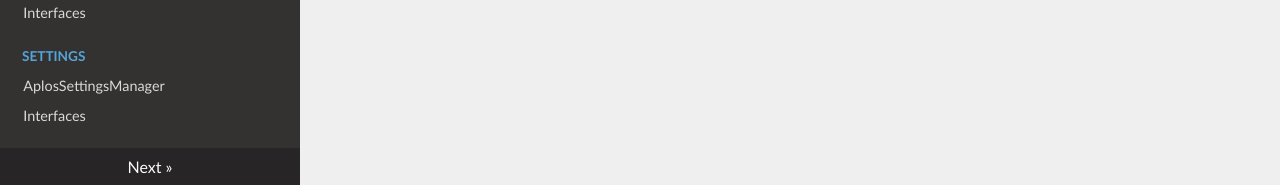
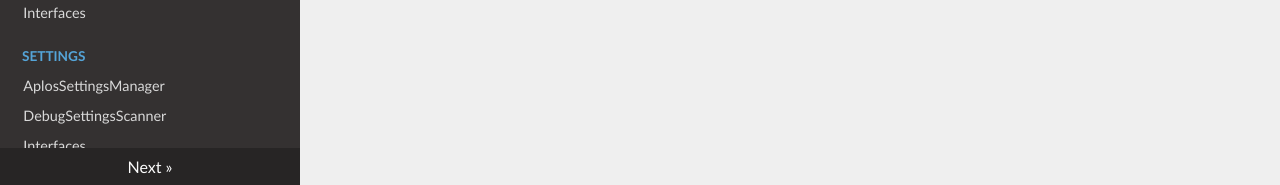
Before and after one commit to jChicote/aplos-console-documentation.github.io, an MkDocs documentation site: the page built from docs/index.md, in a window 1280 px wide. Shown: the part 712-897 px from the top of the page. Built offline with MkDocs 1.6.1, drawn with Linux system fonts in a browser that asks for light colours; nearby versions of some CDN libraries; some of the changed lines change nothing that is shown.

Commit message:
Update mkdocs.yml

```diff
--- a/mkdocs.yml
+++ b/mkdocs.yml
@@ -32,6 +32,7 @@
       - Interfaces: color-picker-interfaces.md
   - Settings:
       - AplosSettingsManager: aplos-settings-manager.md
+      - DebugSettingsScanner: debug-settings-scanner.md
       - Interfaces: settings-interfaces.md
   - Attributes:
       - DebugSettingAttribute: debug-setting-attribute.md
```
